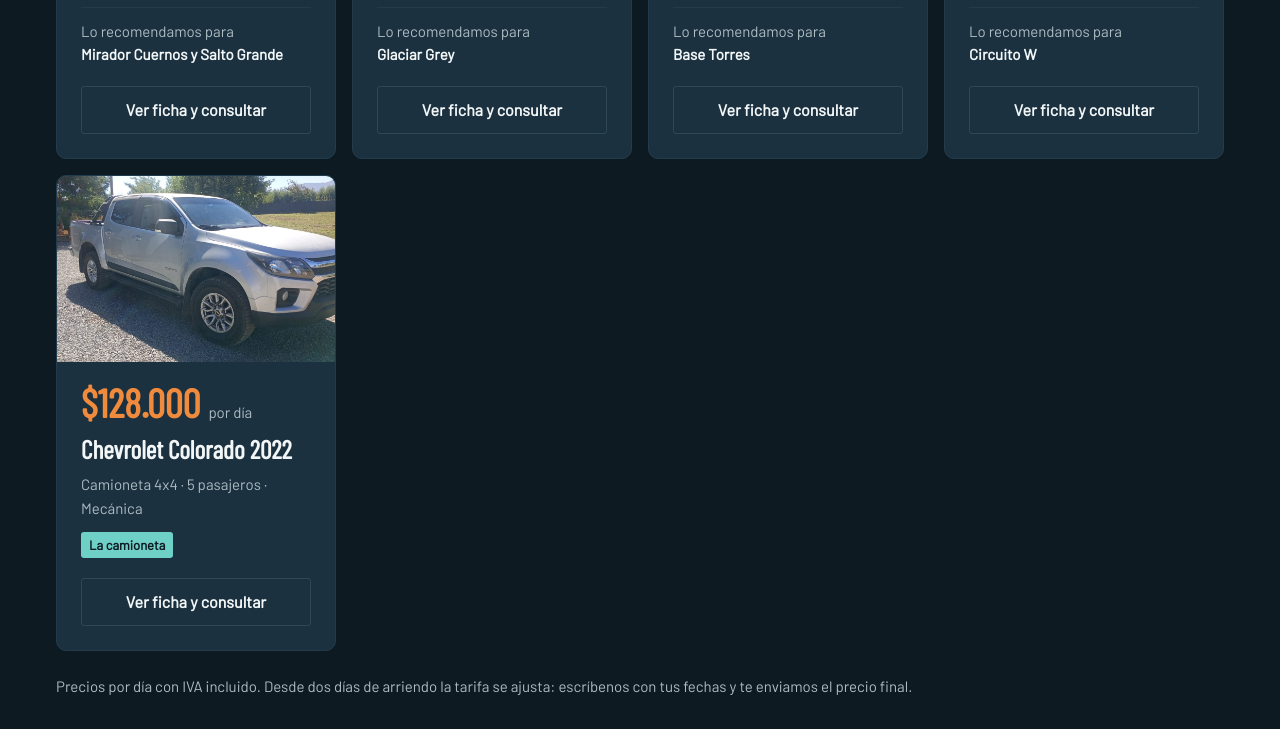
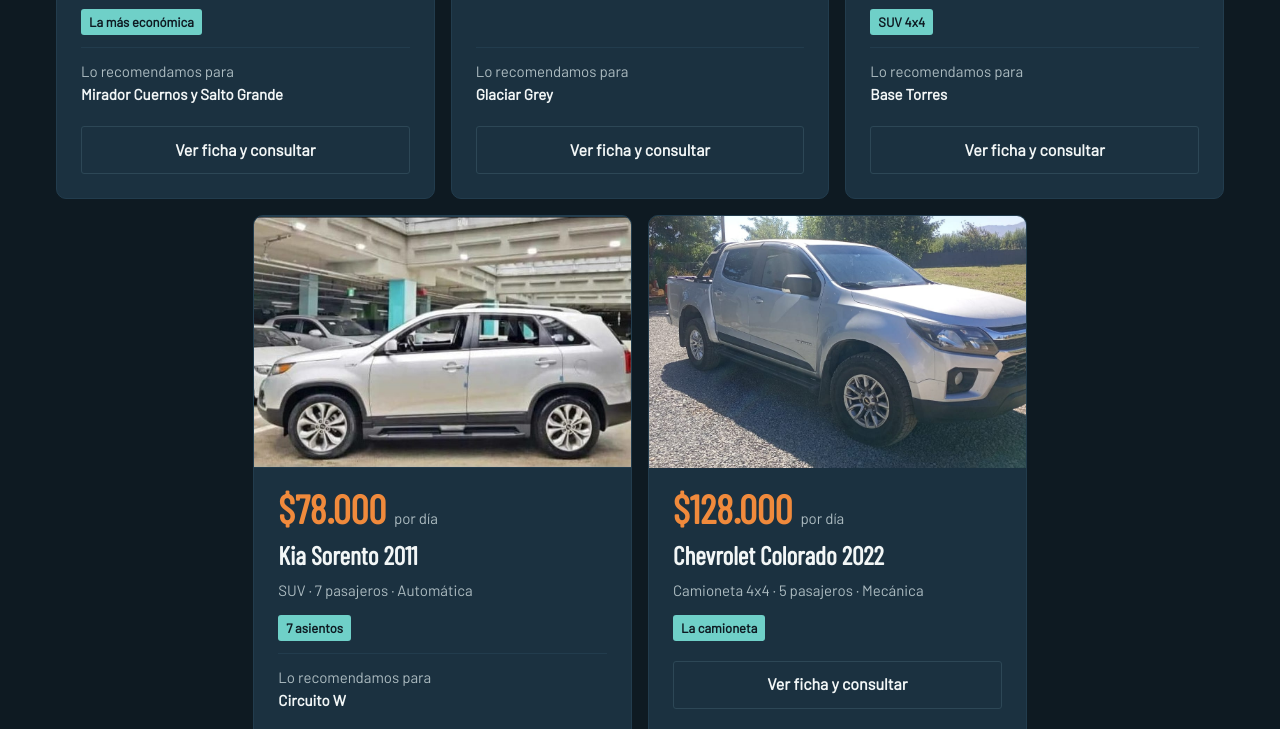
Before and after one commit to Leketo/patagonesrentacar, an Astro site: page /flota in a window 1280 px wide. Shown: the part 697-1426 px from the top of the page. Built offline with nearby package versions, Linux system fonts and the light colour scheme; Astro itself is replaced by a stand-in of ours; a web font is replaced by a local one.

Commit message:
fix(flota): la reja no deja un auto solo en la última fila
Con cinco autos, a 1440 px la reja entraba en cuatro columnas y el quinto
quedaba solo abajo. El PO prefiere 3 + 2 con la segunda fila centrada, y
que la sección "los otros" de la ficha, que muestra cuatro, no quede 3 + 1.

El número de columnas deja de salir del ancho disponible y pasa a salir de
cuántos autos hay: columnas() elige la mayor que no deja un solo auto en la
última fila. La reja pasa de grid a flex porque una última fila incompleta
en grid no se puede centrar. Con la fila llena, centrar no mueve nada.

El componente Flota.astro reúne los tres lugares que dibujaban la reja a
mano, así que el reparto se decide en uno solo.

Medido en /, /flota/ y una ficha, a 390, 768, 1024 y 1440 px:

           390        768          1024         1440
  5 autos  1x5        2 + 2 + 1    3 + 2        3 + 2
  4 autos  1x4        2 + 2        2 + 2        4

Ninguna fila incompleta queda sin centrar, y en escritorio (1024 y 1440)
ninguna queda con un solo auto. A 768 con cinco autos queda 2 + 2 + 1, con
el último centrado: en tableta la alternativa era bajar a una columna.

Sin regresiones: 39 combinaciones de accesibilidad sin hallazgos, blancos
de toque ≥ 44 px, scroll horizontal 0, y el botón flotante roza lo mismo
que antes (11 renglones, sin cambios).

Co-Authored-By: Claude Opus 5 (1M context) <noreply@anthropic.com>

```diff
--- /dev/null
+++ b/src/components/Flota.astro
@@ -0,0 +1,24 @@
+---
+// La reja de tarjetas de auto. Existe como componente para que el número de
+// columnas se decida en un solo lugar: sale de cuántos autos se van a mostrar,
+// así que nunca queda uno solo en la última fila, ni en la portada con cinco
+// ni en la ficha con cuatro.
+import TarjetaAuto from './TarjetaAuto.astro';
+import type { Car } from '../data/fleet';
+import { columnas } from '../lib/format';
+
+interface Props {
+  autos: Car[];
+  /** h2 en la página de flota, h3 cuando la reja cuelga de otra sección. */
+  nivel?: 'h2' | 'h3';
+}
+const { autos, nivel = 'h3' } = Astro.props;
+
+// Dos tramos de escritorio: hasta tres columnas en pantallas medianas y hasta
+// cuatro en las anchas. El teléfono y la tableta no entran aquí.
+const media = columnas(autos.length, 3);
+const ancha = columnas(autos.length, 4);
+---
+<div class="flota" style={`--cols-media:${media};--cols-ancha:${ancha}`}>
+  {autos.map((car) => <TarjetaAuto car={car} nivel={nivel} />)}
+</div>
--- a/src/lib/format.ts
+++ b/src/lib/format.ts
@@ -35,6 +35,23 @@ export function routesForCar(slug: string) {
 }
 
 /**
+ * Columnas para la reja de autos: la mayor que cabe sin dejar **un solo auto**
+ * en la última fila. Con cinco autos y hasta cuatro columnas devuelve 3 (3 + 2)
+ * en vez de 4 (4 + 1); con cuatro autos y hasta tres columnas devuelve 2
+ * (2 + 2) en vez de 3 (3 + 1).
+ *
+ * Si ninguna reparte bien —cinco autos en dos columnas, por ejemplo— devuelve
+ * el máximo: antes de quedar en una sola columna, mejor la fila corta. Por eso
+ * solo se usa de dos columnas para arriba.
+ */
+export function columnas(n: number, maximo: number): number {
+  for (let c = Math.min(maximo, n); c >= 2; c--) {
+    if (n <= c || n % c !== 1) return c;
+  }
+  return maximo;
+}
+
+/**
  * Anchos para astro:assets, recortados al ancho real de la foto.
  * Sin esto Astro amplía las fotos chicas (la del Duster mide 300 px) y las
  * deja borrosas. Nunca se pide más de lo que la foto tiene.
--- a/src/pages/flota/[slug].astro
+++ b/src/pages/flota/[slug].astro
@@ -2,7 +2,7 @@
 import { Image } from 'astro:assets';
 import Base from '../../layouts/Base.astro';
 import Consulta from '../../components/Consulta.astro';
-import TarjetaAuto from '../../components/TarjetaAuto.astro';
+import Flota from '../../components/Flota.astro';
 import Icono from '../../components/Icono.astro';
 import Condiciones from '../../components/Condiciones.astro';
 import { fleet, badge, type Car } from '../../data/fleet';
@@ -184,9 +184,7 @@ const schema = [
       <div class="cabeza-seccion">
         <h2 id="t-otros" class="titular titular--seccion">Los otros {enLetras(otros.length)}</h2>
       </div>
-      <div class="flota">
-        {otros.map((c) => <TarjetaAuto car={c} />)}
-      </div>
+      <Flota autos={otros} />
     </div>
   </section>
 </Base>
--- a/src/pages/flota/index.astro
+++ b/src/pages/flota/index.astro
@@ -1,6 +1,6 @@
 ---
 import Base from '../../layouts/Base.astro';
-import TarjetaAuto from '../../components/TarjetaAuto.astro';
+import Flota from '../../components/Flota.astro';
 import Condiciones from '../../components/Condiciones.astro';
 import Cierre from '../../components/Cierre.astro';
 import { fleet, minPrice } from '../../data/fleet';
@@ -24,9 +24,7 @@ const nombres = fleet.map((c) => c.name).join(', ');
 
   <section class="seccion seccion--pegada" aria-label="Autos disponibles">
     <div class="contenedor">
-      <div class="flota">
-        {fleet.map((car) => <TarjetaAuto car={car} nivel="h2" />)}
-      </div>
+      <Flota autos={fleet} nivel="h2" />
       <p class="letra-chica tras-bloque">
         Precios por día con IVA incluido. Desde dos días de arriendo la tarifa se ajusta:
         escríbenos con tus fechas y te enviamos el precio final.
--- a/src/pages/index.astro
+++ b/src/pages/index.astro
@@ -3,7 +3,7 @@ import { Image } from 'astro:assets';
 import Base from '../layouts/Base.astro';
 import Consulta from '../components/Consulta.astro';
 import Condiciones from '../components/Condiciones.astro';
-import TarjetaAuto from '../components/TarjetaAuto.astro';
+import Flota from '../components/Flota.astro';
 import Cierre from '../components/Cierre.astro';
 import Icono from '../components/Icono.astro';
 import { site } from '../data/site';
@@ -68,9 +68,7 @@ import portada from '../assets/portada/puerto-natales-subaru.jpg';
         </p>
       </div>
 
-      <div class="flota">
-        {fleet.map((car) => <TarjetaAuto car={car} />)}
-      </div>
+      <Flota autos={fleet} />
 
       <p class="letra-chica tras-bloque">
         Desde dos días de arriendo la tarifa se ajusta.
--- a/src/styles/global.css
+++ b/src/styles/global.css
@@ -586,10 +586,41 @@ ol {
 
 /* ------------------------------------------------- Tarjeta de auto (flota) */
 
+/* Reja de autos. Va en flex y no en grid porque la última fila tiene que poder
+   quedar centrada cuando no se llena: con cinco autos en tres columnas, los
+   dos de abajo van al medio y no pegados a la izquierda.
+   El número de columnas no lo decide el ancho disponible sino cuántos autos
+   hay: lo calcula columnas() en Flota.astro, para que nunca quede uno solo en
+   la última fila. Con una sola fila llena, centrar no mueve nada. */
 .flota {
-  display: grid;
+  display: flex;
+  flex-wrap: wrap;
+  justify-content: center;
   gap: var(--e4);
-  grid-template-columns: repeat(auto-fill, minmax(min(260px, 100%), 1fr));
+  --cols: 1;
+}
+
+.flota > * {
+  flex: 0 1 calc((100% - (var(--cols) - 1) * var(--e4)) / var(--cols));
+  min-width: 0;
+}
+
+@media (min-width: 700px) {
+  .flota {
+    --cols: 2;
+  }
+}
+
+@media (min-width: 1000px) {
+  .flota {
+    --cols: var(--cols-media, 3);
+  }
+}
+
+@media (min-width: 1200px) {
+  .flota {
+    --cols: var(--cols-ancha, 4);
+  }
 }
 
 .auto {
```
Also changed, not shown: docs/propuestas/capturas-a/12-reja-tres-mas-dos-1440.webp (added), docs/propuestas/capturas-a/13-reja-ficha-dos-mas-dos-1024.webp (added).
